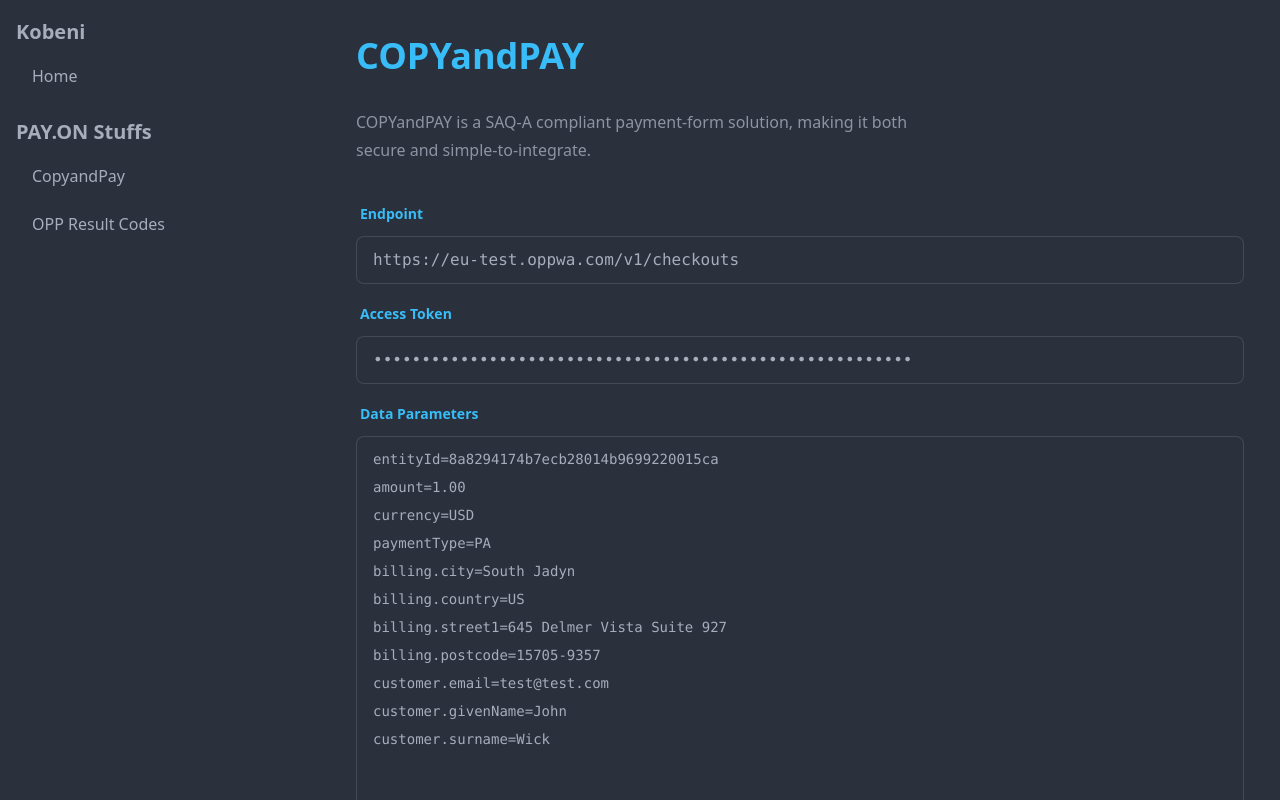
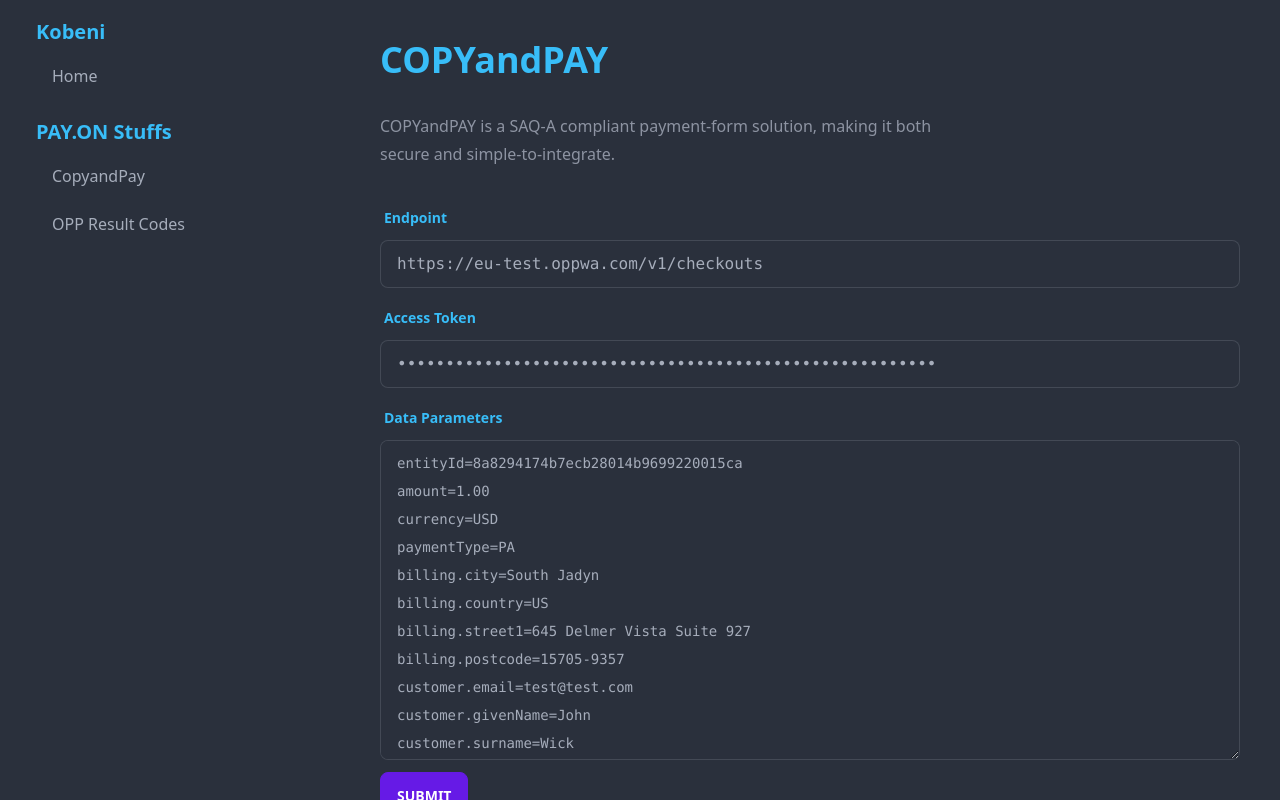
Before and after one commit to mtits/Kobeni-fork1, a Nuxt app: page /copyandpay in a window 1280 px wide. Built offline with nearby package versions, Linux system fonts and the light colour scheme.

Commit message:
some backend stuff

```diff
--- a/app.vue
+++ b/app.vue
@@ -1,11 +1,11 @@
 <template>
-  <div>
+  <div class="ml-5">
     <!-- main div for drawer -->
     <div class="drawer drawer-mobile">
       <input id="my-drawer-2" type="checkbox" class="drawer-toggle" />
       <div class="drawer-content flex flex-col items-center">
         <!-- Page content here -->
-        <div class="container mx-auto p-9">
+        <div class="container mx-auto p-10">
           <NuxtPage />
         </div>
       </div>
@@ -15,7 +15,7 @@
           <!-- Sidebar content here -->
           <div class="mb-4">
             <article class="prose mb-1">
-              <h3>Kobeni</h3>
+              <h3 class="text-sky-400">Kobeni</h3>
             </article>
 
             <!-- items -->
@@ -24,7 +24,7 @@
 
           <div class="mb-4">
             <article class="prose mb-1">
-              <h3>PAY.ON Stuffs</h3>
+              <h3 class="text-sky-400">PAY.ON Stuffs</h3>
             </article>
             <!-- items -->
             <li><NuxtLink to="/copyandpay">CopyandPay</NuxtLink></li>
--- a/components/textarea.vue
+++ b/components/textarea.vue
@@ -4,7 +4,7 @@
       <span class="label-text text-sky-400 font-bold">{{ label }}</span>
     </label>
     <textarea
-      class="textarea font-mono textarea-bordered h-96"
+      class="textarea font-mono textarea-bordered h-80"
       spellcheck="false"
       :value="modelValue"
       @input="$emit('update:modelValue', $event.target.value)"></textarea>
--- a/pages/copyandpay.vue
+++ b/pages/copyandpay.vue
@@ -10,6 +10,10 @@
     <Input label="Access Token" type="password" v-model="accessToken" />
 
     <Textarea label="Data Parameters" v-model="dataParameters"></Textarea>
+
+    <div class="mt-3">
+      <button class="btn btn-primary" @click="submit">Submit</button>
+    </div>
   </div>
 </template>
 
@@ -35,7 +39,29 @@
     'customer.surname=Wick',
   ])
 
+  const responseData = ref('')
+
   onMounted(() => {
     dataParameters.value = arrayToFormatter(defaultParameters.value, '\n')
   })
+
+  async function submit() {
+    try {
+      const rawResponse = await fetch('./api/copyandpay', {
+        method: 'POST',
+        headers: {
+          'Content-Type': 'application/json',
+        },
+        body: JSON.stringify({
+          endPoint: endPoint.value,
+          accessToken: accessToken.value,
+          dataParameters: textAreaToURLParams(dataParameters.value),
+        }),
+      })
+
+      responseData.value = await rawResponse.json()
+    } catch (error) {
+      console.error(error)
+    }
+  }
 </script>
--- a/utils/stringFormatters.js
+++ b/utils/stringFormatters.js
@@ -17,3 +17,12 @@
 
   return containerString
 }
+
+/**
+ * Formats textarea string to URL data param string
+ * @param {String} textAreaString
+ * @returns String
+ */
+export const textAreaToURLParams = (textAreaString) => {
+  return textAreaString.replace(/\n/g, '&')
+}
```
Also changed, not shown: 1 other file (tests, documents, lock files or other folders).
